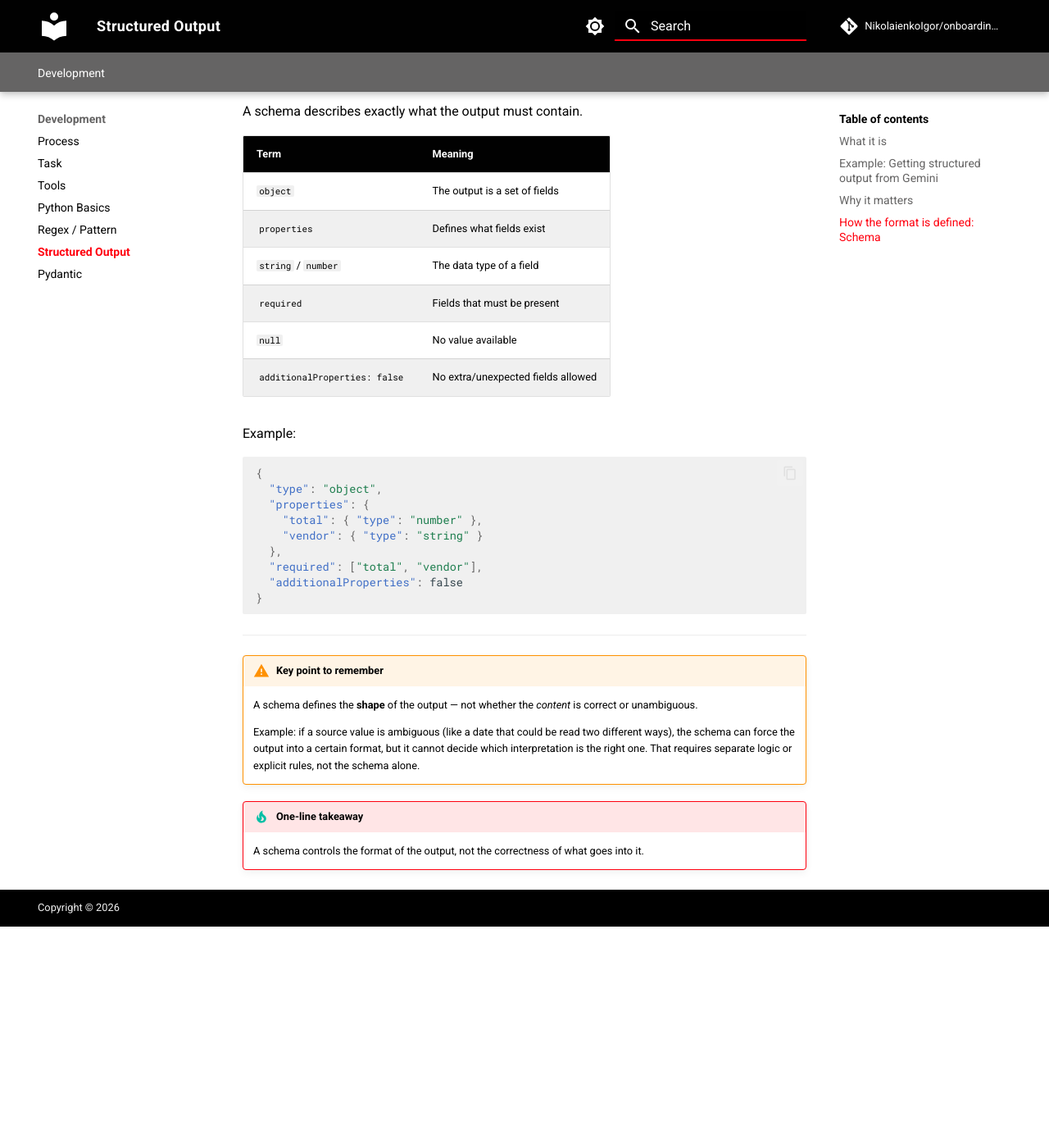
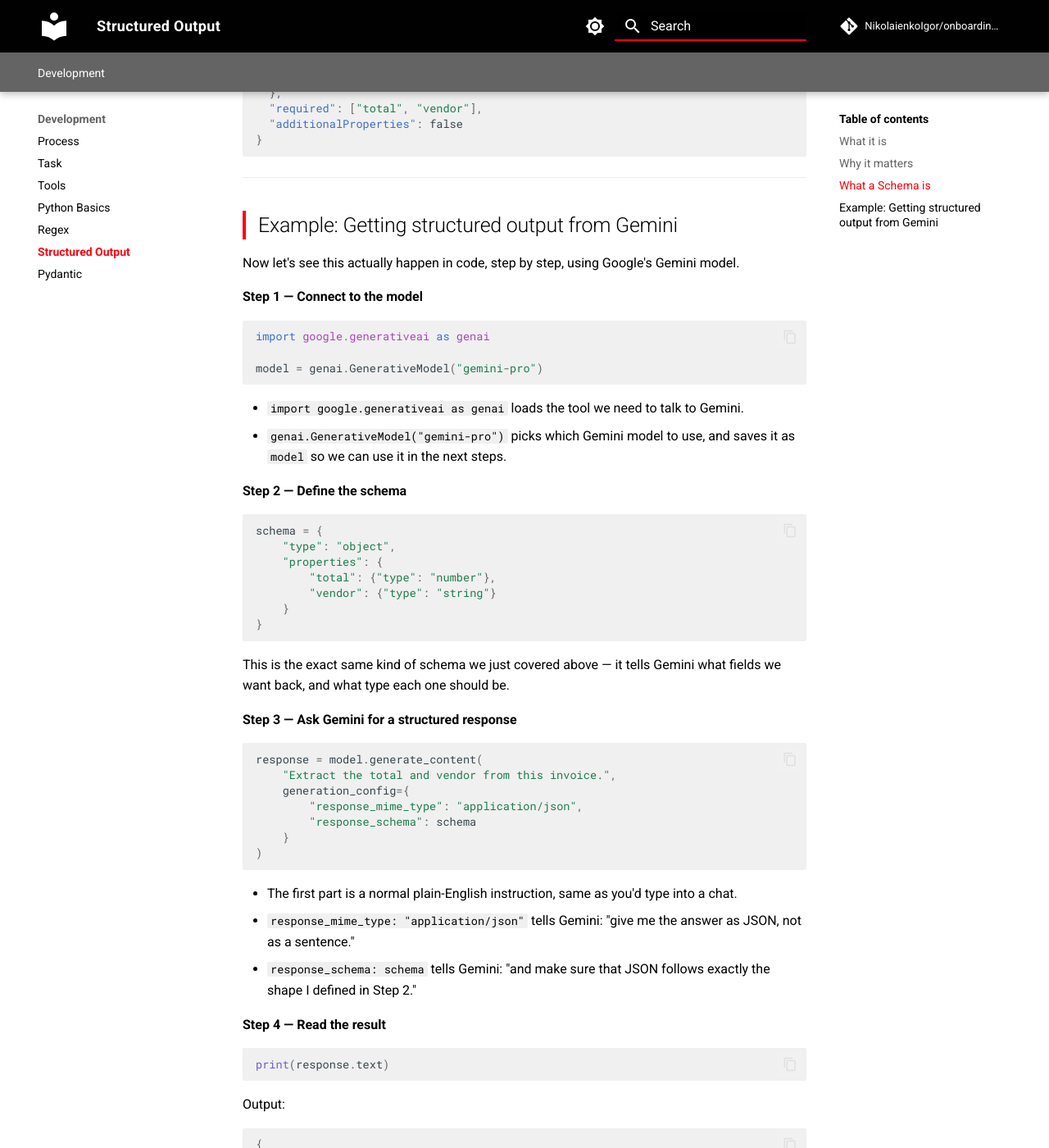
Before and after one commit to NikolaienkoIgor/onboarding_repo, an MkDocs documentation site: the page built from docs/development/structured-output.md, in a window 1280 px wide and 1400 px high, scrolled down 1525 px. Shown: the whole window at 82% size. Built offline with MkDocs 1.6.1 and Material for MkDocs 9.7.7, drawn with Linux system fonts in a browser that asks for light colours; comment, search, counter and statistics services are not loaded; before the commit the page ends 2655 px from its top, so only the background shows below that; some of the changed text lies outside the part shown.

Commit message:
restructure structured output page, fix regex nav label

````diff
--- a/docs/development/structured-output.md
+++ b/docs/development/structured-output.md
@@ -2,7 +2,7 @@
 
 ## What it is
 
-Structured output means getting a LLM response back in a fixed, predictable format — instead of a free-text sentence.
+Structured output means getting a response back from an LLM in a fixed, predictable format — instead of a free-text sentence.
 
 Free text:
 
@@ -19,40 +19,6 @@ Structured output:
 
 ---
 
-## Example: Getting structured output from Gemini
-
-Here's a short example of how this actually looks in code, using Google's Gemini model:
-
-```python
-import google.generativeai as genai
-
-model = genai.GenerativeModel("gemini-pro")
-```
-
-This sets up a connection to the Gemini model so we can send it a request.
-
-```python
-response = model.generate_content(
-    "Extract the total and vendor from this invoice.",
-    generation_config={"response_mime_type": "application/json"}
-)
-
-print(response.text)
-```
-
-Output:
-
-```json
-{
-  "total": 42.5,
-  "vendor": "Acme"
-}
-```
-
-Instead of getting back a sentence, we told the model to return its answer directly as structured JSON.
-
----
-
 ## Why it matters
 
 Structured output makes a response:
@@ -64,9 +30,11 @@ Structured output makes a response:
 
 ---
 
-## How the format is defined: Schema
+## What a Schema is
 
-A schema describes exactly what the output must contain.
+A schema is just a description of what fields you expect back, and what type each field should be.
+
+Think of it like filling out a form with labeled boxes — one box says "put a number here," another says "put text here." A schema is that form, written in a way a computer can read.
 
 | Term | Meaning |
 |---|---|
@@ -77,7 +45,7 @@ A schema describes exactly what the output must contain.
 | `null` | No value available |
 | `additionalProperties: false` | No extra/unexpected fields allowed |
 
-Example:
+Example — a schema saying "give me a `total` (a number) and a `vendor` (text)":
 
 ```json
 {
@@ -93,6 +61,70 @@ Example:
 
 ---
 
+## Example: Getting structured output from Gemini
+
+Now let's see this actually happen in code, step by step, using Google's Gemini model.
+
+**Step 1 — Connect to the model**
+
+```python
+import google.generativeai as genai
+
+model = genai.GenerativeModel("gemini-pro")
+```
+
+- `import google.generativeai as genai` loads the tool we need to talk to Gemini.
+- `genai.GenerativeModel("gemini-pro")` picks which Gemini model to use, and saves it as `model` so we can use it in the next steps.
+
+**Step 2 — Define the schema**
+
+```python
+schema = {
+    "type": "object",
+    "properties": {
+        "total": {"type": "number"},
+        "vendor": {"type": "string"}
+    }
+}
+```
+
+This is the exact same kind of schema we just covered above — it tells Gemini what fields we want back, and what type each one should be.
+
+**Step 3 — Ask Gemini for a structured response**
+
+```python
+response = model.generate_content(
+    "Extract the total and vendor from this invoice.",
+    generation_config={
+        "response_mime_type": "application/json",
+        "response_schema": schema
+    }
+)
+```
+
+- The first part is a normal plain-English instruction, same as you'd type into a chat.
+- `response_mime_type: "application/json"` tells Gemini: "give me the answer as JSON, not as a sentence."
+- `response_schema: schema` tells Gemini: "and make sure that JSON follows exactly the shape I defined in Step 2."
+
+**Step 4 — Read the result**
+
+```python
+print(response.text)
+```
+
+Output:
+
+```json
+{
+  "total": 42.5,
+  "vendor": "Acme"
+}
+```
+
+Instead of a sentence, we get back a JSON object that matches the schema exactly — with a `total` as a number and a `vendor` as text, nothing extra, nothing missing.
+
+---
+
 !!! warning "Key point to remember"
     A schema defines the **shape** of the output — not whether the *content* is correct or unambiguous.
 
--- a/mkdocs.yml
+++ b/mkdocs.yml
@@ -67,7 +67,7 @@ nav:
     - Task: development/task.md
     - Tools: development/tools.md
     - Python Basics: development/python-basics.md
-    - Regex / Pattern: development/regex-pattern.md
+    - Regex: development/regex-pattern.md
     - Structured Output: development/structured-output.md
     - Pydantic: development/pydantic.md
 
````
